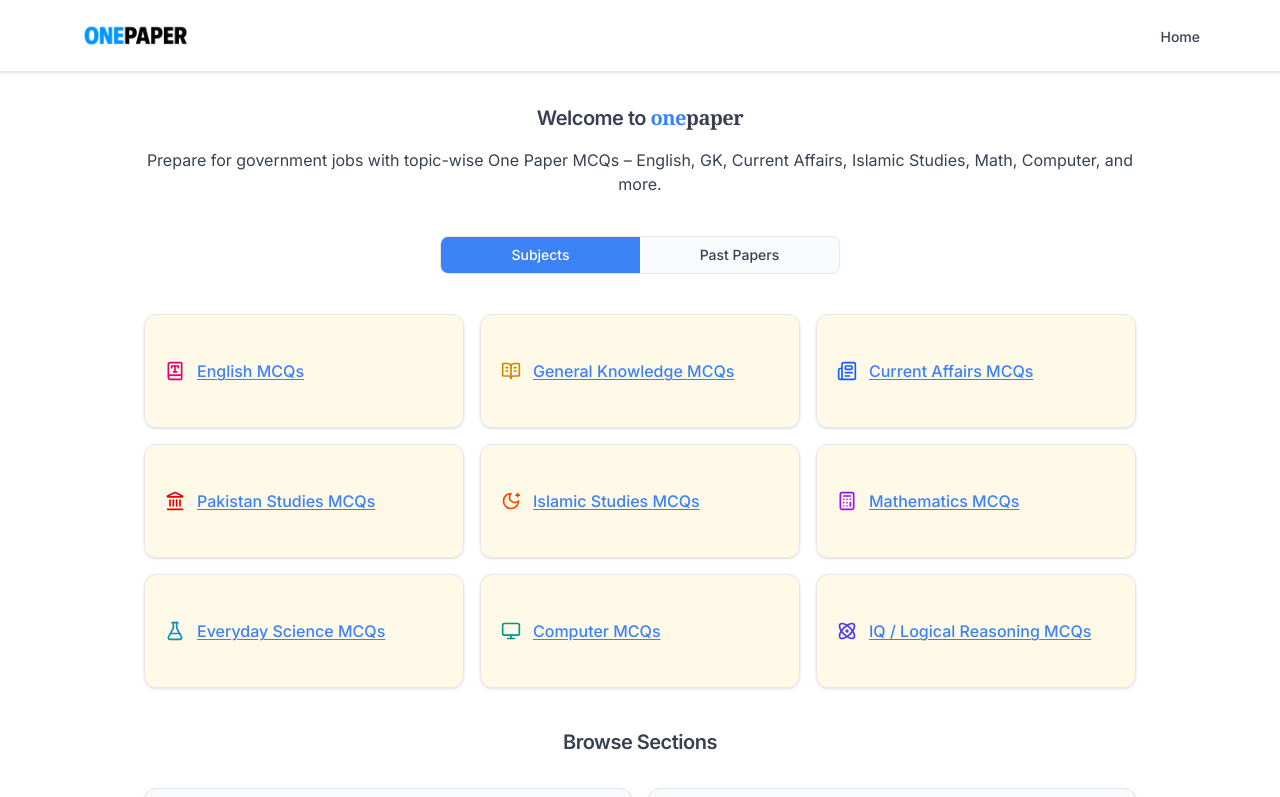
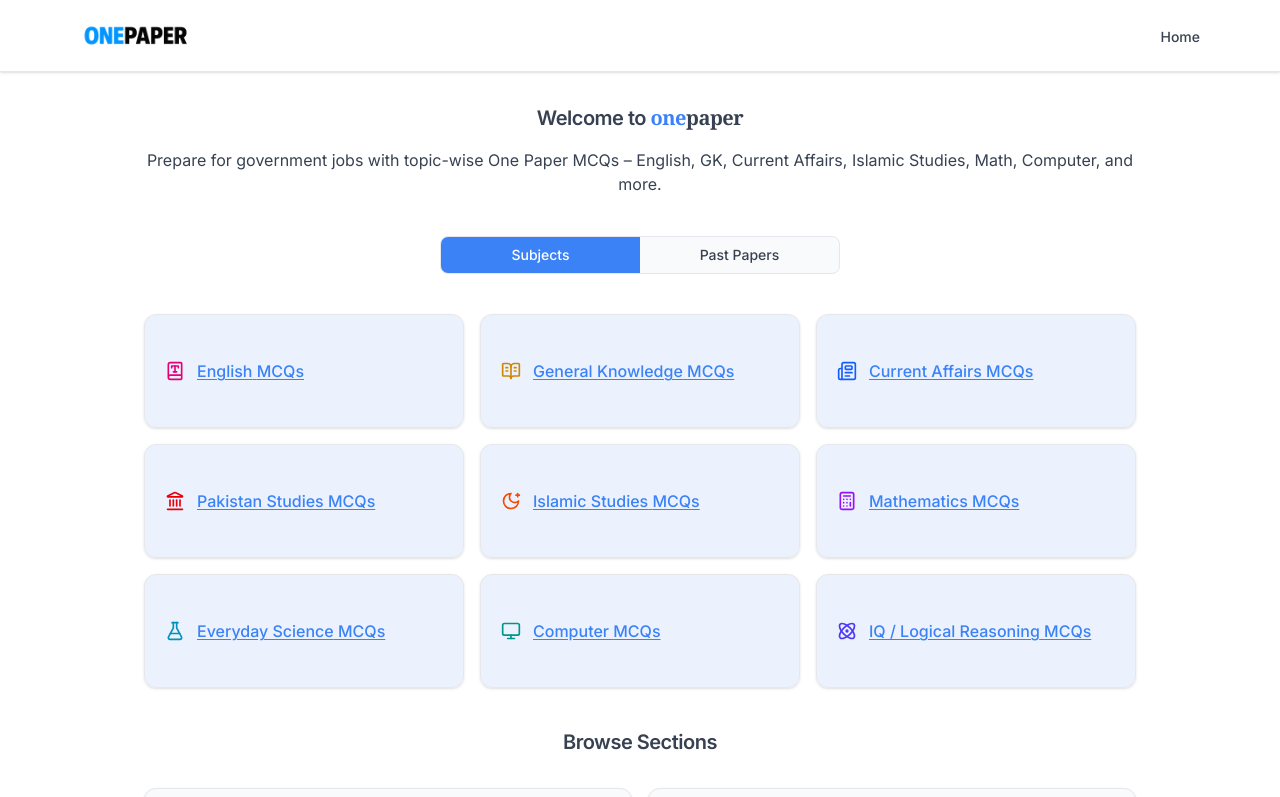
Before and after one commit to waqarkhan424/mcqs-app, a Next.js app: page / in a window 1280 px wide. Shown: the top 797 px of the page. Built offline with nearby package versions, Linux system fonts and the light colour scheme.

Commit message:
new commit

```diff
--- a/app/globals.css
+++ b/app/globals.css
@@ -10,8 +10,8 @@
   --color-primary: #3b82f6;
   --color-primary-foreground: #ffffff;
 
-  --color-accent: #fbbf24;
-  --color-accent-foreground: #1f2937;
+  --color-accent: #3b82f6;
+  --color-accent-foreground: #ffffff;
 
   --color-secondary: #e5e7eb;
   --color-secondary-foreground: #374151;
```
